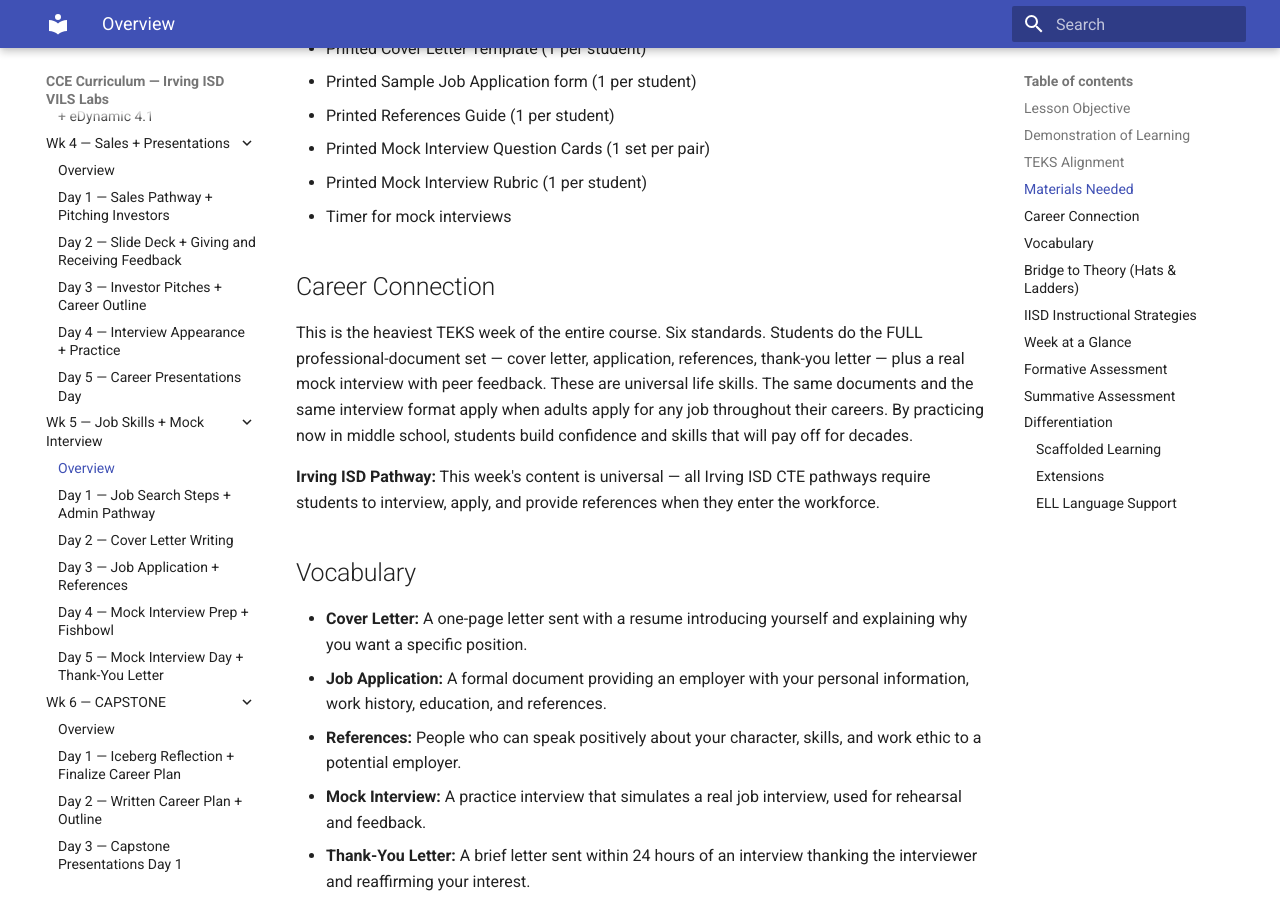
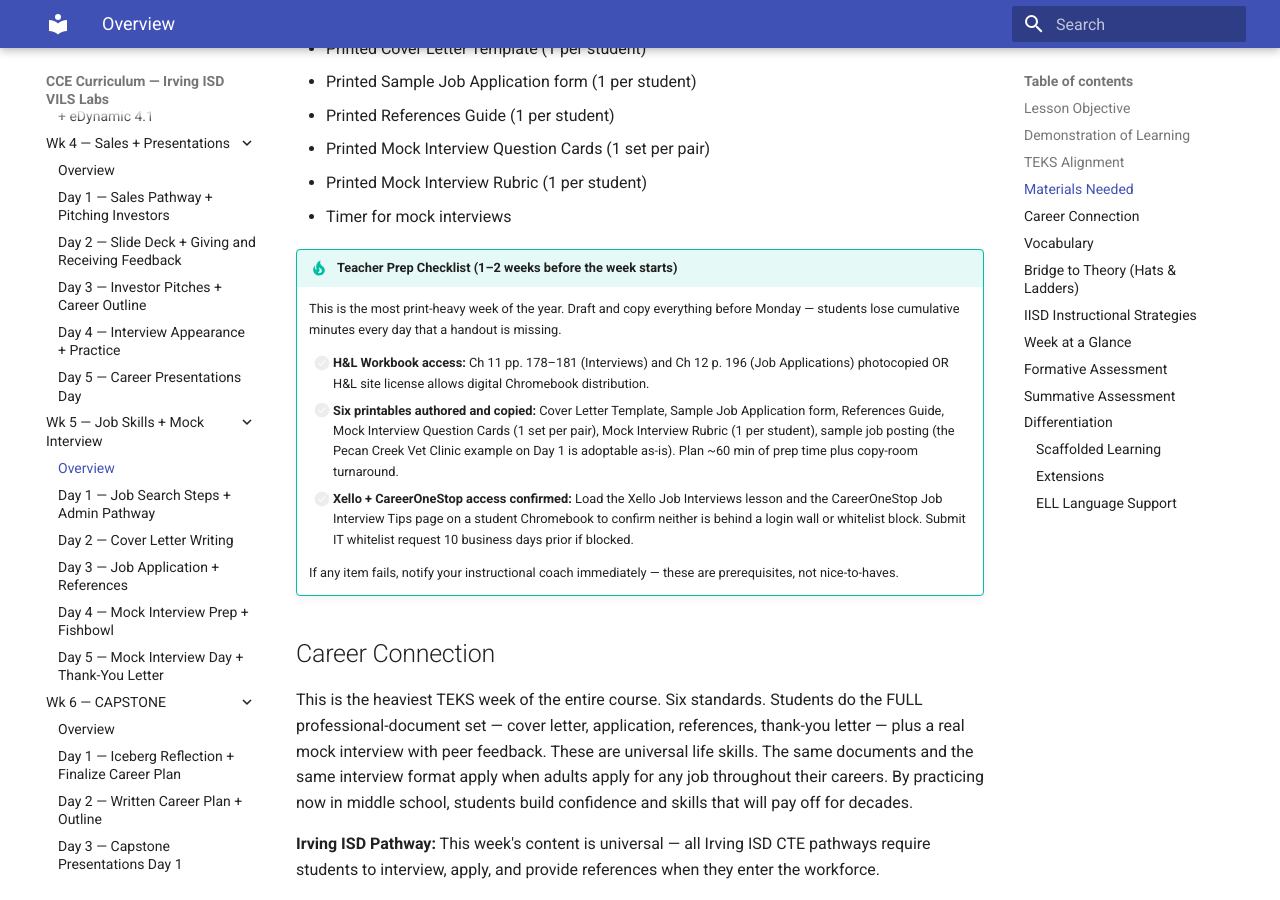
Before and after one commit to elbrielle/cce-curriculum, an MkDocs documentation site: the page built from docs/6sw/wk5-job-skills-mock-interview/overview.md, in a window 1280 px wide and 900 px high, scrolled down 1167 px. Built offline with MkDocs 1.6.1 and Material for MkDocs 9.7.7, drawn with Linux system fonts in a browser that asks for light colours.

Commit message:
6SW Wk5 Job Skills/Mock Interview: instinct review fixes (6 concerns)
Track B instinct review per PLANNING.md §8 on the heaviest TEKS week of
the year (6 standards in 5 days). Writer triage done in-session; 6 fixes,
0 escalations.

Fixes applied:
- Overview: add !!! tip "Teacher Prep Checklist" (Track A1 pattern,
  adapted for print-heavy prep — 6 printables to draft and copy plus
  ~60 min of prep labor baked in with copy-room turnaround).
- Day 1: Fix "four sections" → "six parts" typo in Activity 3 cover
  letter walkthrough (numbered list had 6 items but the lead-in said 4).
- Day 3: Add privacy guidance to Activity 1 — students may substitute
  a sample identity for Personal Information fields rather than writing
  real name/address/DOB/phone/email on paper that could circulate. Collect
  and shred forms at end of class. Also add explicit subset-scoping note
  resolving the self-contradiction between "15 min activity" and the
  facilitation tip "Real applications take 30-45 minutes." Today is the
  first pass; References and Employment History can be Activity 2 work
  or homework.
- Day 4: Drop d(6)(C) from the Lesson Overview TEKS line. Day 4 is prep
  + fishbowl observation with one student volunteer actually participating;
  "every student participates in a mock interview" is the Day 5 claim, not
  Day 4. d(6)(B) (appearance) is still demonstrated.
- Day 5: Trim the "Treat this with real seriousness" lead-in from the
  Activity 1 Facilitation Tip. The concrete actions that follow (wear
  professional clothes, greet at the door with handshake + eye contact)
  set the tone without declarative framing — Dim 9 fluff-tightening in
  the spirit of fc1c4dd/fb08bde.

Preservation loop clean: mkdocs --strict; scripting=0; DOK 2-4 present on
all 5 days; timings 50/50/50/50/50; Support+ELL preserved; Dim 9 fluff=0.

Co-Authored-By: Claude Opus 4.6 (1M context) <noreply@anthropic.com>

```diff
--- a/docs/6sw/wk5-job-skills-mock-interview/overview.md
+++ b/docs/6sw/wk5-job-skills-mock-interview/overview.md
@@ -34,6 +34,15 @@ Students complete the full job-seeking skill set: identify job search steps, wri
 - Printed Mock Interview Question Cards (1 set per pair)
 - Printed Mock Interview Rubric (1 per student)
 - Timer for mock interviews
+
+!!! tip "Teacher Prep Checklist (1–2 weeks before the week starts)"
+    This is the most print-heavy week of the year. Draft and copy everything before Monday — students lose cumulative minutes every day that a handout is missing.
+
+    - [ ] **H&L Workbook access:** Ch 11 pp. 178–181 (Interviews) and Ch 12 p. 196 (Job Applications) photocopied OR H&L site license allows digital Chromebook distribution.
+    - [ ] **Six printables authored and copied:** Cover Letter Template, Sample Job Application form, References Guide, Mock Interview Question Cards (1 set per pair), Mock Interview Rubric (1 per student), sample job posting (the Pecan Creek Vet Clinic example on Day 1 is adoptable as-is). Plan ~60 min of prep time plus copy-room turnaround.
+    - [ ] **Xello + CareerOneStop access confirmed:** Load the Xello Job Interviews lesson and the CareerOneStop Job Interview Tips page on a student Chromebook to confirm neither is behind a login wall or whitelist block. Submit IT whitelist request 10 business days prior if blocked.
+
+    If any item fails, notify your instructional coach immediately — these are prerequisites, not nice-to-haves.
 
 ## Career Connection
 
```
Also changed, not shown: docs/6sw/wk5-job-skills-mock-interview/day1.md (+1 -1 lines), docs/6sw/wk5-job-skills-mock-interview/day3.md (+5 -0 lines), docs/6sw/wk5-job-skills-mock-interview/day4.md (+1 -1 lines), docs/6sw/wk5-job-skills-mock-interview/day5.md (+1 -1 lines).
